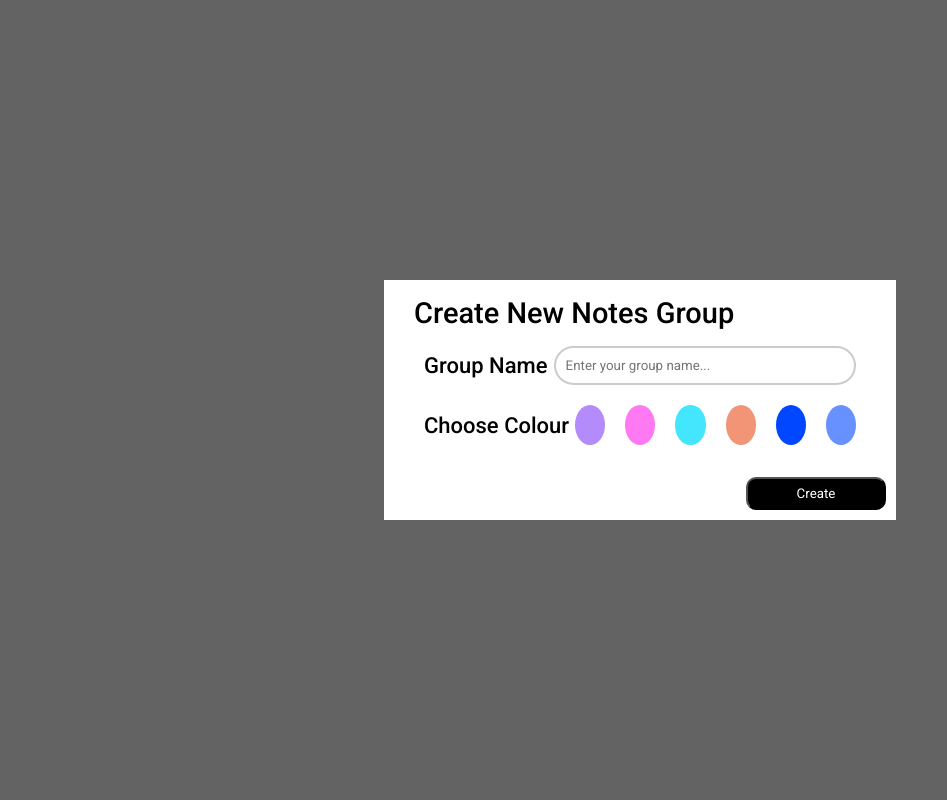
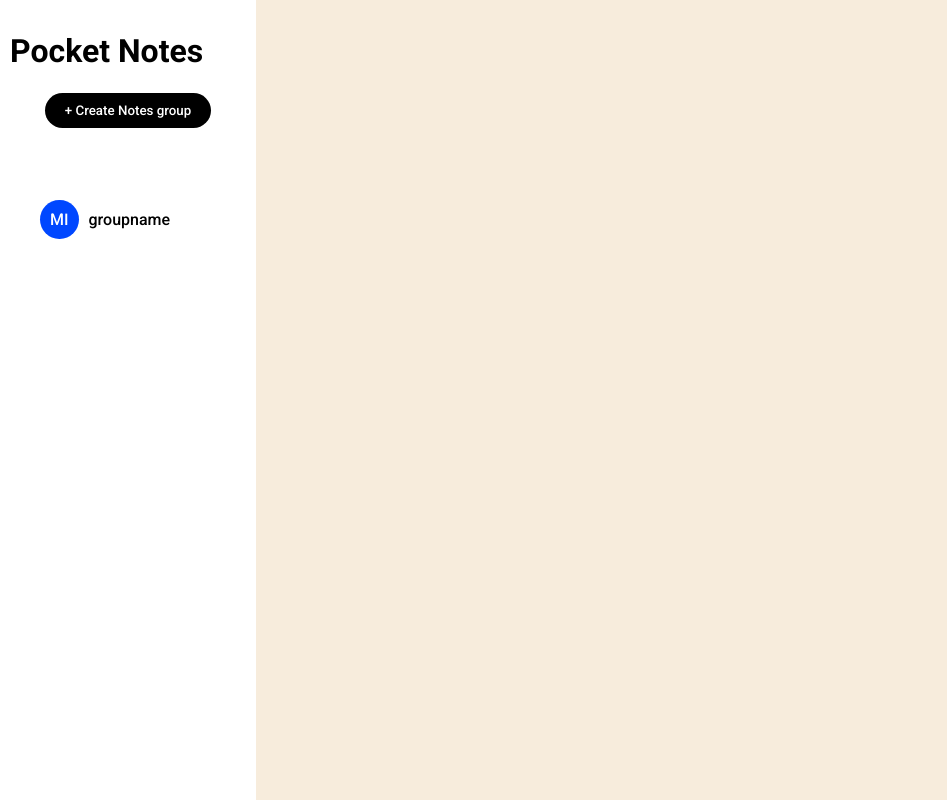
Before and after one commit to jaswindersingh97/Module-Test2-Notes-app, a React (Vite) app in the folder NotesApp/: page / in a window 1280 px wide. Shown: the whole page, without its empty margins (0-947 px from the left). Built offline with nearby package versions, Linux system fonts and the light colour scheme.

Commit message:
Need a lot to do in this

```diff
--- a/NotesApp/src/App.jsx
+++ b/NotesApp/src/App.jsx
@@ -1,24 +1,30 @@
-import React from 'react';
+import React, { useState } from 'react';
 import './App.css'
 import Left from './components/Left';
 import Right from './components/Right';
 import RightActual from './components/RightActual';
 import AddNote from './components/AddNote';
 function App() {
+  const [blackScreen,setBlackScreen]=useState(false);
+  const toggle=()=>blackScreen?setBlackScreen(false):setBlackScreen(true);
+
   return (
     <>
-    {/* <div className="container">
+    <div className="container">
         <Left/>
       <div className='right'>
-      <Right/>
-      <RightActual param={"groupname"}/>
+      {/* <Right/>
+      <RightActual param={"groupname"}/> */}
       </div>
-    </div> */}
-    <div className='BlackScreen'>
-    <div className='AddNote'>
-      <AddNote/>
     </div>
-    </div>
+    {blackScreen &&
+      <div className='BlackScreen' onClick={toggle}>
+        <div className='AddNote' >
+          <AddNote/>
+        </div>
+      </div>
+    }
+
     </>
   )
 }
--- a/NotesApp/src/components/AddNote.jsx
+++ b/NotesApp/src/components/AddNote.jsx
@@ -1,13 +1,29 @@
 import React, { useState } from 'react';
 import Style from './AddNote.module.css';
+import Symbol from '../utils/Symbol'; // Ensure this path is correct
 
 function AddNote() {
     const colors = ["#B38BFA", "#FF79F2", "#43E6FC", "#F19576", "#0047FF", "#6691FF"];
-    const [notes, setNotes] = useState({ groupName: "", color: "" });
+    const [note, setNote] = useState({ groupName: "", color: "", initials: "" });
 
     const handleclk = () => {
-        console.log(notes);
-        setNotes({ groupName: "", color: "" });
+        if (note.groupName === "" || note.color === "") {
+            alert("Enter all details");
+        } else {
+
+            const initials = Symbol(note.groupName);
+            const updatedNote = { ...note, initials };
+
+            let notes = JSON.parse(localStorage.getItem("notes")) || [];
+            let updatedNotes = [...notes, updatedNote];
+            localStorage.setItem("notes", JSON.stringify(updatedNotes));
+            setNote({ groupName: "", color: "", initials: "" });
+            console.log(localStorage.getItem("notes"));
+        }
+    };
+
+    const handleGroupNameChange = (e) => {
+        setNote({ ...note, groupName: e.target.value });
     };
 
     return (
@@ -18,10 +34,8 @@ function AddNote() {
                 <label>Group Name</label>
                 <input
                     type='text'
-                    value={notes.groupName}
-                    onChange={(e) =>
-                        setNotes({ ...notes, groupName: e.target.value })
-                    }
+                    value={note.groupName}
+                    onChange={handleGroupNameChange}
                     placeholder='Enter your group name...'
                 />
             </div>
@@ -33,8 +47,7 @@ function AddNote() {
                         <div
                             style={{ backgroundColor: item, cursor: 'pointer' }}
                             key={index}
-                            onClick={() => setNotes({ ...notes, color: item })
-                            }
+                            onClick={() => setNote({ ...note, color: item })}
                         >
                         </div>
                     ))}
--- a/NotesApp/src/components/AddNote.module.css
+++ b/NotesApp/src/components/AddNote.module.css
@@ -31,12 +31,13 @@
     background: black;
     border-radius: 10px;
 }
-.row1 input{
+.row1 input {
     width: 70%;
     padding: 10px;
     border-radius: 50px;
     border: 2px solid #CCCCCC;
 }
+
 
 .colorPicker{
     width: 65%;
--- a/NotesApp/src/components/Left.jsx
+++ b/NotesApp/src/components/Left.jsx
@@ -1,11 +1,10 @@
-import React from 'react'
+import React, { useEffect } from 'react'
 import Styles from './Left.module.css';
 function Left() {
-  const groupClk =()=>{
-  }
+  let notes = JSON.parse(localStorage.getItem("notes")) || [];
   return (
     <div className={Styles.container}>
-      <div className={Styles.top} onClick={groupClk}>
+      <div className={Styles.top}>
       <div className={Styles.heading}>
           <h1>Pocket Notes</h1>
       </div>
@@ -16,6 +15,12 @@ function Left() {
 
         <div className={Styles.down}>
           <div className={Styles.NotesGroup}>
+          {notes.map((item,index)=>{
+            console.log(index,item.color,item.initials,item.groupName)
+            {<span className={Styles.NotesIcon}>MI</span>}
+
+          }
+          )}
           <span className={Styles.NotesIcon}>MI</span>
           <div className={Styles.NotesName}>groupname</div>
           </div>
--- /dev/null
+++ b/NotesApp/src/utils/Symbol.jsx
@@ -0,0 +1,12 @@
+
+function Symbol(fullName) {
+    var names = fullName.split(' '),
+    initials = names[0].substring(0, 1).toUpperCase();
+
+    if (names.length > 1) {
+        initials += names[names.length - 1].substring(0, 1).toUpperCase();
+    }
+    return initials;
+}
+
+export default Symbol
--- /dev/null
+++ b/NotesApp/src/utils/ValidString.jsx
@@ -0,0 +1,5 @@
+//need to create a regrex to verify that the string is not starting or ending with a space.
+function ValidString() {
+}
+
+export default ValidString
```
Also changed, not shown: 1 other file (tests, documents, lock files or other folders).
